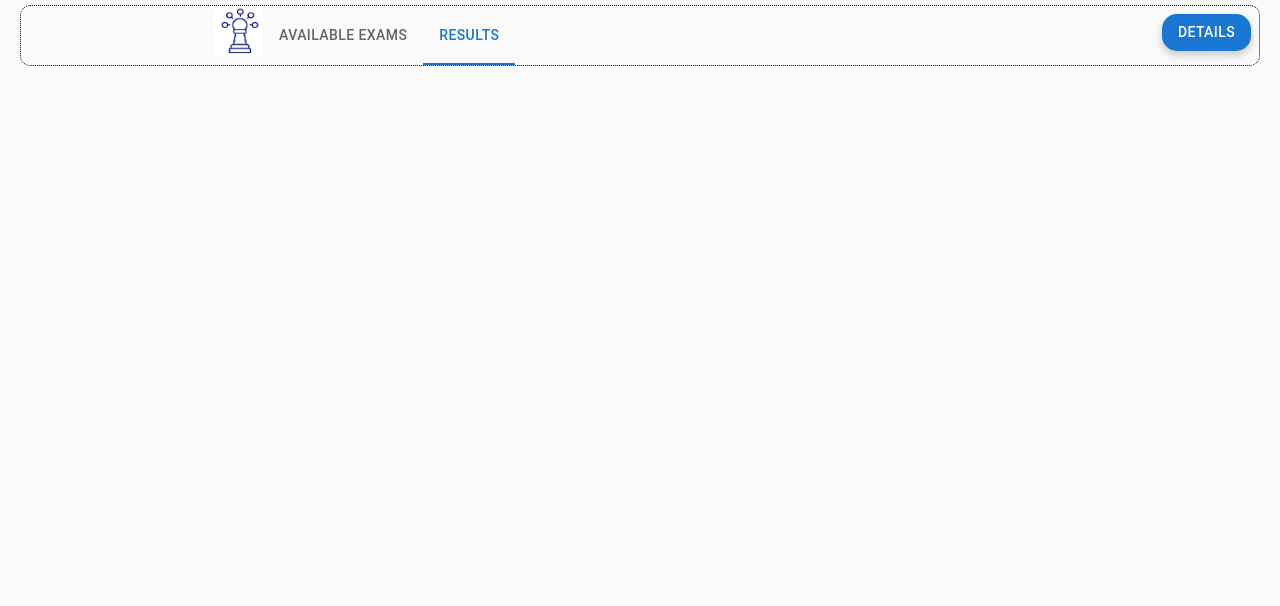
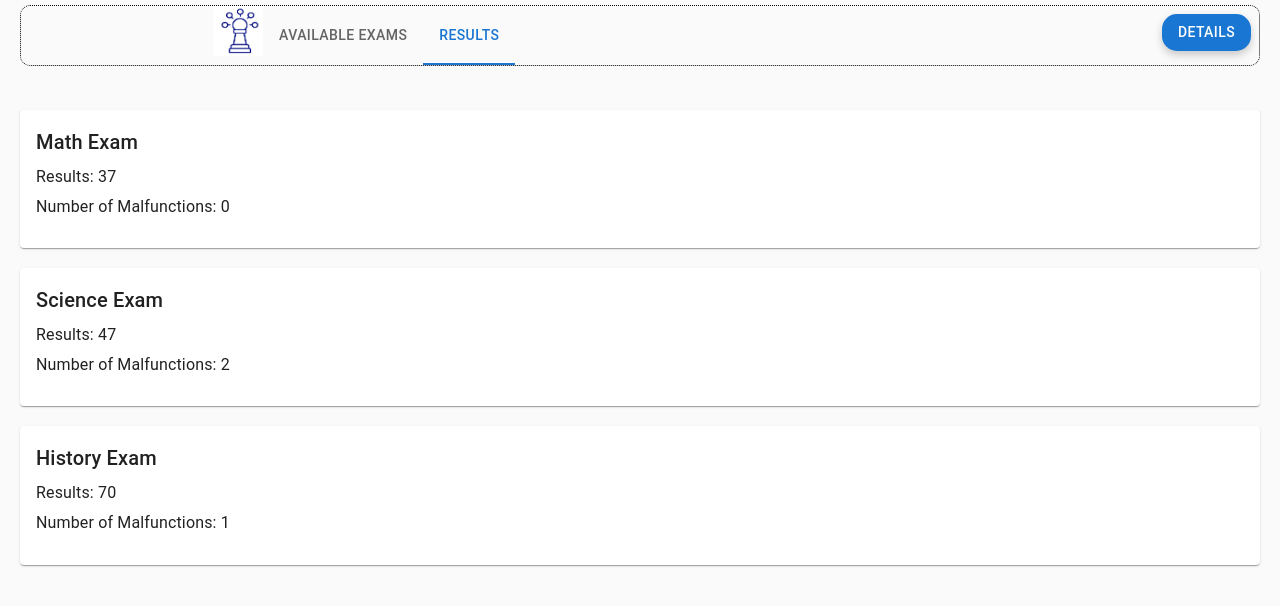
Before and after one commit to shreyasri258/Client, a React (Create React App) app: page /student-dashboard in a window 1280 px wide. Both pictures are taken after a click on the tab "RESULTS". Shown: the top 606 px of the page. Built offline with nearby package versions, Linux system fonts and the light colour scheme.

Commit message:
Added StudentResults tab logic

```diff
--- a/src/StudentDashboard.jsx
+++ b/src/StudentDashboard.jsx
@@ -5,14 +5,15 @@ import Tab from "@mui/material/Tab";
 import Button from "@mui/material/Button";
 import Typography from "@mui/material/Typography";
 import { styled } from "@mui/system";
-import '../src/css/userDashboard.css'; // Import the stylesheet
 import Icon from './images/Icon.png';
-
 
 import Modal from '@mui/material/Modal';
 import Box from '@mui/material/Box';
 import IconButton from '@mui/material/IconButton';
 import CloseIcon from '@mui/icons-material/Close';
+import StudentResults from "./StudentResults";// Import the ResultsTab component
+import '../src/css/userDashboard.css'; // Import the stylesheet
+
 const UserDashboard = () => {
   const [value, setValue] = useState(0);
   const [examData, setExamData] = useState([]);
@@ -20,7 +21,6 @@ const UserDashboard = () => {
   const [adminDetails, setAdminDetails] = useState({ name: '', email: '' });
 
   const handleOpenDetails = () => {
-    // Set the admin details here. This is just an example.
     setAdminDetails({ name: 'John Doe', email: 'john.doe@example.com' });
     setOpen(true);
   };
@@ -28,15 +28,10 @@ const UserDashboard = () => {
   const handleCloseDetails = () => {
     setOpen(false);
   };
-    // Retrieve exam data from local storage on component mount
+
   useEffect(() => {
     const storedData = JSON.parse(localStorage.getItem("examData")) || [];
     setExamData(storedData);
-    }, []);
-
-  useEffect(() => {
-    const storedPostedExams = JSON.parse(localStorage.getItem("postedExams")) || [];
-    setExamData(storedPostedExams);
   }, []);
 
   const handleChange = (event, newValue) => {
@@ -45,8 +40,8 @@ const UserDashboard = () => {
 
   const handleStartExam = (exam) => {
     window.location.href = `/instructions?title=${encodeURIComponent(exam.examTitle)}&duration=${encodeURIComponent(exam.examDuration)}&url=${encodeURIComponent(exam.googleFormLink)}`;
-    //window.Location.href = `/systemcheck?title=${encodeURIComponent(exam.examTitle)}`
   };
+
   const style = {
     position: 'absolute',
     top: '50%',
@@ -61,33 +56,26 @@ const UserDashboard = () => {
 
   return (
     <Card>
-
       <Tabs
         value={value}
         onChange={handleChange}
-        className="dashboard-tabs" // Apply className from the stylesheet
+        className="dashboard-tabs"
         aria-label="tabs example"
       >
         <a href="/student-dashboard">
           <img src={Icon} alt="Logo" className="logo-image" style={{ maxWidth: '50px', maxHeight: '50px' }} />
         </a>
-        <Tab
-          className="dashboard-tab"
-          label="Available Exams"
-
-        />
-        <Tab
-          className="dashboard-tab"
-          label="Results"
-        />
-                <Button onClick={handleOpenDetails}
+        <Tab className="dashboard-tab" label="Available Exams" />
+        <Tab className="dashboard-tab" label="Results" />
+        <Button
+          onClick={handleOpenDetails}
           variant="contained"
           color="primary"
           sx={{
             position: "absolute",
             top: 0,
             right: 0,
-            margin: 1, // Adjust margin as needed
+            margin: 1,
             borderRadius: "15px",
             boxShadow: '0  4px  8px rgba(0,  0,  0,  0.2)'
           }}
@@ -125,6 +113,8 @@ const UserDashboard = () => {
       </Tabs>
 
       <div className="dashboard-content">
+        {value === 1 && (
+          <div>
             {examData.map((exam, index) => (
               <Card key={index} className="exam-card">
                 <Typography variant="h6" gutterBottom>
@@ -141,6 +131,9 @@ const UserDashboard = () => {
               </Card>
             ))}
           </div>
+        )}
+        {value === 2 && <StudentResults />}
+      </div>
     </Card>
   );
 };
--- /dev/null
+++ b/src/StudentResults.jsx
@@ -0,0 +1,35 @@
+import React from "react";
+import { Card, CardContent, Typography } from "@mui/material";
+
+const StudentResults = () => {
+  // Sample results data
+  const sampleResultsData = [
+    { examTitle: "Math Exam", results: 37, numMalfunctions: 0 },
+    { examTitle: "Science Exam", results: 47, numMalfunctions: 2 },
+    { examTitle: "History Exam", results: 70, numMalfunctions: 1 },
+  ];
+
+  return (
+    <div>
+      {sampleResultsData.map((result, index) => (
+        <div key={index} style={{  marginLeft:"20px",marginRight:"20px",marginTop:"20px" }}>
+          <Card>
+            <CardContent>
+              <Typography variant="h6" gutterBottom>
+                {result.examTitle}
+              </Typography>
+              <Typography variant="body1" gutterBottom>
+                Results: {result.results}
+              </Typography>
+              <Typography variant="body1" gutterBottom>
+                Number of Malfunctions: {result.numMalfunctions}
+              </Typography>
+            </CardContent>
+          </Card>
+        </div>
+      ))}
+    </div>
+  );
+};
+
+export default StudentResults;
```
Lines whose indentation alone changed are shown as unchanged.
